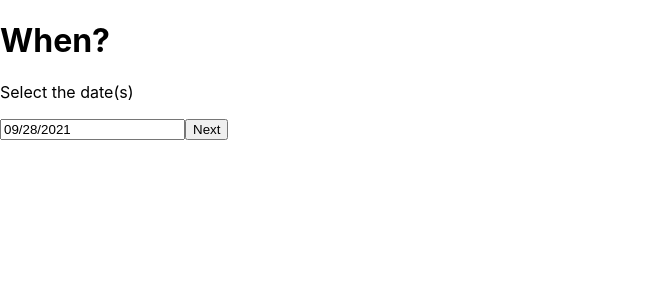
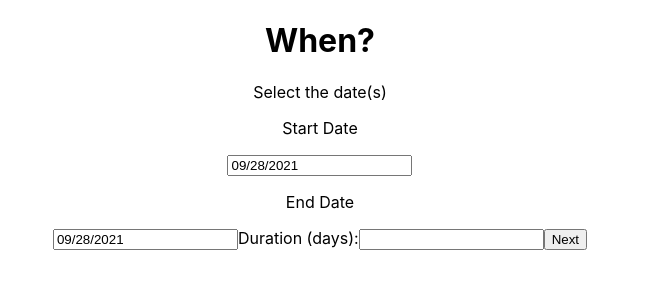
Before and after one commit to jeremielegault/BestManBachelorPartyPlanner, a React (Create React App) app in the folder client/: page /when in a window 1280 px wide. Shown: the top 300 px of the page, without its empty margins (0-650 px from the left). Built offline with nearby package versions, Linux system fonts and the light colour scheme.

Commit message:
midday commit

```diff
--- a/client/src/App.js
+++ b/client/src/App.js
@@ -38,9 +38,10 @@ function App() {
 }
 
 const Main = styled.div`
+  max-height: 1136px;
+  max-width: 640px;
   display: flex;
-  flex-direction: column;
-  height: 100vh;
-  width: 100%;
+  justify-content: center;
+  text-align: center;
 `;
 export default App;
--- a/client/src/components/What/What.js
+++ b/client/src/components/What/What.js
@@ -4,43 +4,33 @@ const What = () => {
   return (
     <div>
       <h1>What?</h1>
+      <label>What type of activities do you enjoy as a group?</label>
       <select>
-        <label>What type of activities do you enjoy as a group?</label>
-        <option selected value="Athletics">
-          Athletics
-        </option>
+        <option defaultValue="Athletics">Athletics</option>
         <option value="Experience">Experiences</option>
         <option value=" Intellectual">Intellectual</option>
       </select>
+      <label>How do you wish to dine?</label>
       <select>
-        <label>How do you wish to dine?</label>
-        <option selected value="Restaurants">
-          Restaurants
-        </option>
+        <option defaultValue="Restaurants">Restaurants</option>
         <option value="DIY">DIY</option>
       </select>
+      <label>Dietary restrictions?</label>
       <select>
-        <label>Dietary restrictions?</label>
-        <option selected value="Vegan">
-          Vegan
-        </option>
+        <option defaultValue="Vegan">Vegan</option>
         <option value="Vegetarian">Vegetarian</option>
       </select>
+      <label>How would you describe your drinking?</label>
       <select>
-        <label>How would you describe your drinking?</label>
-        <option selected value="None">
-          None
-        </option>
+        <option defaultValue="None">None</option>
         <option value="Moderate">Moderate</option>
         <option value="Heavy">Heavy</option>
       </select>
+      <label>What's your budget?</label>
       <select>
-        <label>What's your budget?</label>
-        <option selected value="$">
-          $
-        </option>
-        <option value="$$">$$</option>
-        <option value="$$$">$$$</option>
+        <option defaultValue="$">$ 100-200 a person</option>
+        <option value="$$">$$ 200-350 a person</option>
+        <option value="$$$">$$$ 350+ a person</option>
       </select>
       <button>Next</button>
     </div>
--- a/client/src/components/When/When.js
+++ b/client/src/components/When/When.js
@@ -5,14 +5,24 @@ import "react-datepicker/dist/react-datepicker.css";
 
 const When = () => {
   const [startDate, setStartDate] = useState(new Date());
+  const [endDate, setEndDate] = useState(new Date());
+  console.log("start date", startDate);
+  console.log("end date", endDate);
   return (
     <div>
       <h1>When?</h1>
       <p>Select the date(s)</p>
+      <p>Start Date</p>
       <DatePicker
         selected={startDate}
         onChange={(date) => setStartDate(date)}
       />
+      <p>End Date</p>
+      <DatePicker selected={endDate} onChange={(date) => setEndDate(date)} />
+      <label>
+        Duration (days):
+        <input type="number" name="NumGuests" min="0" />
+      </label>
       <button>Next</button>
     </div>
   );
```
